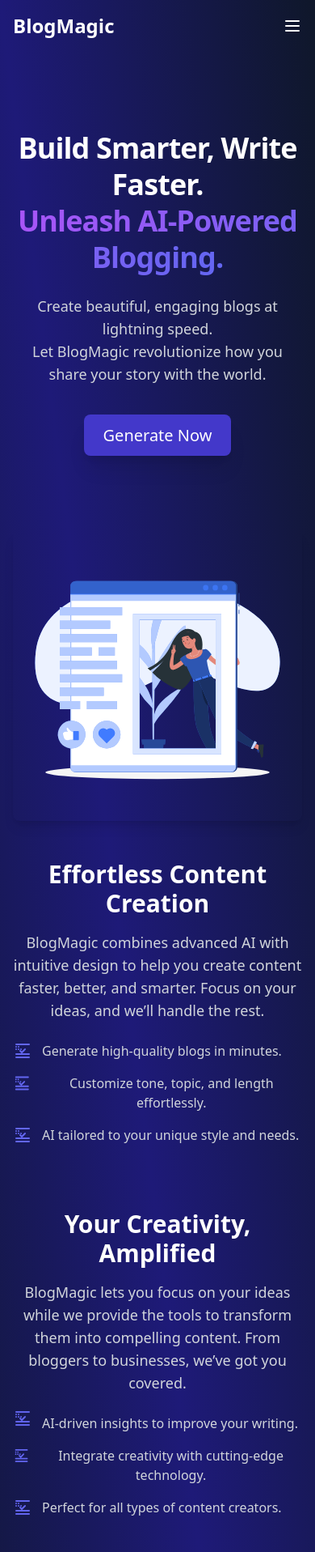
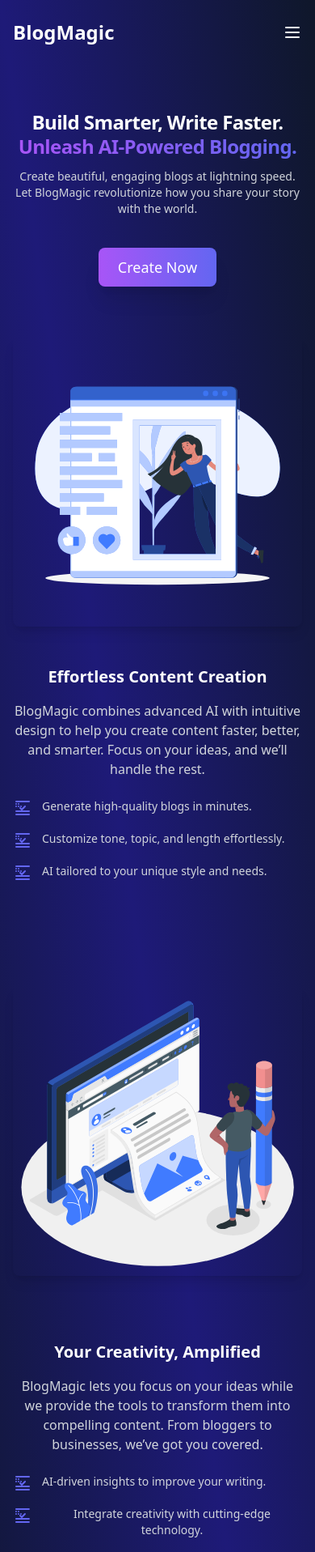
Before and after one commit to Ronit1808/BlogMagic, a React (Vite) app in the folder Frontend/: page / in a window 390 px wide. Shown: the top 1917 px of the page at 81% size. Built offline with nearby package versions, Linux system fonts and the light colour scheme.

Commit message:
changes to navbar and footer UI

```diff
--- a/Frontend/src/components/NavBar.jsx
+++ b/Frontend/src/components/NavBar.jsx
@@ -1,24 +1,34 @@
-import React, { useContext, useState } from "react";
-import { Link } from "react-router-dom";
+import React, { useContext, useState, useRef, useEffect } from "react";
+import { Link, useLocation } from "react-router-dom";
 import AuthContext from "./context/AuthContext";
+import useOutsideClick from "../../useOutsideClick";
 
 const NavBar = () => {
   const [isMenuOpen, setIsMenuOpen] = useState(false);
-  const {user , logoutUser} = useContext(AuthContext)
-  const isLoggedIn = !!user
+  const { user, logoutUser } = useContext(AuthContext);
+  const isLoggedIn = !!user;
 
+  const menuRef = useRef();
+  const buttonRef = useRef();
+  const location = useLocation();
+
+  // Close menu on route change
+  useEffect(() => {
+    setIsMenuOpen(false);
+  }, [location]);
+
+  // Use custom hook for outside clicks with exclusion
+  useOutsideClick(menuRef, () => setIsMenuOpen(false), [buttonRef]);
 
   return (
     <div className="Navbar">
-      <nav className=" text-white">
-        <div className="max-w-7xl mx-auto px-4 sm:px-6 lg:px-8">
+      <nav className="text-white">
+        <div className="max-w-7xl py-2 mx-auto px-4 sm:px-6 lg:px-8">
           <div className="flex justify-between h-16">
             {/* Logo */}
             <div className="flex items-center">
-              <Link to='/'>
-                <span className="text-2xl font-bold text-white">
-                  BlogMagic
-                </span>
+              <Link to="/">
+                <span className="text-2xl font-bold text-white">BlogMagic</span>
               </Link>
             </div>
 
@@ -26,37 +36,22 @@
             <div className="hidden sm:flex sm:space-x-6 items-center">
               {!isLoggedIn ? (
                 <>
-                  <Link
-                    to="/login"
-                    className="hover:text-indigo-500 transition duration-200"
-                  >
+                  <Link to="/login" className="hover:text-indigo-500 transition duration-200">
                     Login
                   </Link>
-                  <Link
-                    to="/register"
-                    className="hover:text-indigo-500 transition duration-200"
-                  >
+                  <Link to="/register" className="hover:text-indigo-500 transition duration-200">
                     Register
                   </Link>
                 </>
               ) : (
                 <>
-                  <Link
-                    to="/dashboard"
-                    className="hover:text-indigo-500 transition duration-200"
-                  >
+                  <Link to="/dashboard" className="hover:text-indigo-500 transition duration-200">
                     Dashboard
                   </Link>
-                  <Link
-                    to="/account"
-                    className="hover:text-indigo-500 transition duration-200"
-                  >
+                  <Link to="/account" className="hover:text-indigo-500 transition duration-200">
                     Account
                   </Link>
-                  <Link
-                    className="hover:text-indigo-500 transition duration-200"
-                    onClick={logoutUser}
-                  >
+                  <Link className="hover:text-indigo-500 transition duration-200" onClick={logoutUser}>
                     Logout
                   </Link>
                 </>
@@ -66,22 +61,19 @@
             {/* Mobile Menu Button */}
             <div className="sm:hidden flex items-center">
               <button
+                ref={buttonRef}
                 onClick={() => setIsMenuOpen(!isMenuOpen)}
                 className="text-white hover:text-indigo-500 focus:outline-none"
               >
-                <svg
-                  className="h-6 w-6"
-                  fill="none"
-                  viewBox="0 0 24 24"
-                  stroke="currentColor"
-                >
-                  <path
-                    strokeLinecap="round"
-                    strokeLinejoin="round"
-                    strokeWidth="2"
-                    d="M4 6h16M4 12h16M4 18h16"
-                  />
-                </svg>
+                {isMenuOpen ? (
+                  <svg className="h-6 w-6" fill="none" viewBox="0 0 24 24" stroke="currentColor">
+                    <path strokeLinecap="round" strokeLinejoin="round" strokeWidth={2} d="M6 18L18 6M6 6l12 12" />
+                  </svg>
+                ) : (
+                  <svg className="h-6 w-6" fill="none" viewBox="0 0 24 24" stroke="currentColor">
+                    <path strokeLinecap="round" strokeLinejoin="round" strokeWidth={2} d="M4 6h16M4 12h16M4 18h16" />
+                  </svg>
+                )}
               </button>
             </div>
           </div>
@@ -89,36 +81,27 @@
 
         {/* Mobile Dropdown Menu */}
         {isMenuOpen && (
-          <div className="sm:hidden">
+          <div ref={menuRef} className="sm:hidden">
             {!isLoggedIn ? (
               <>
-                <a
-                  href="/login"
-                  className="block px-4 py-2 text-white hover:bg-indigo-800"
-                >
+                <Link to="/login" className="block px-4 py-2 text-white hover:bg-indigo-800">
                   Login
-                </a>
-                <a
-                  href="/register"
-                  className="block px-4 py-2 text-white hover:bg-indigo-800"
-                >
+                </Link>
+                <Link to="/register" className="block px-4 py-2 text-white hover:bg-indigo-800">
                   Register
-                </a>
+                </Link>
               </>
             ) : (
               <>
-                <a
-                  href="/account"
-                  className="block px-4 py-2 text-white hover:bg-indigo-800"
-                >
+                <Link to="/dashboard" className="block px-4 py-2 text-white hover:bg-indigo-800">
+                  Dashboard
+                </Link>
+                <Link to="/account" className="block px-4 py-2 text-white hover:bg-indigo-800">
                   Account
-                </a>
-                <a
-                  href="/logout"
-                  className="block px-4 py-2 text-white hover:bg-indigo-800"
-                >
+                </Link>
+                <Link onClick={logoutUser} className="block px-4 py-2 text-white hover:bg-indigo-800">
                   Logout
-                </a>
+                </Link>
               </>
             )}
           </div>
--- a/Frontend/src/pages/home/DescriptionSection.jsx
+++ b/Frontend/src/pages/home/DescriptionSection.jsx
@@ -4,21 +4,21 @@
 const DescriptionSection = () => {
   return (
     <div className="text-white py-10 mb-10">
-      <div className="max-w-7xl mx-auto px-4 sm:px-6 lg:px-8 flex flex-col lg:flex-row items-center">
+      <div className="max-w-7xl mx-auto px-4 sm:px-6 lg:px-8 flex flex-col-reverse md:flex-row items-center">
         {/* Text Section */}
         <div className="w-full lg:w-1/2 lg:pr-12 text-center lg:text-left">
-          <h2 className="text-3xl sm:text-4xl font-bold">
+          <h2 className="text-xl sm:text-4xl font-bold">
             Your Creativity, Amplified
           </h2>
-          <p className="mt-4 text-lg text-gray-300">
+          <p className="mt-4 text-base sm:text-lg text-gray-300">
             BlogMagic lets you focus on your ideas while we provide the tools to
             transform them into compelling content. From bloggers to businesses,
             we’ve got you covered.
           </p>
-          <ul className="mt-6 space-y-4">
+          <ul className="mt-6 text-sm space-y-4">
             <li className="flex items-start">
               <svg
-                className="h-6 w-6 text-indigo-500 mr-3 animate-bounce"
+                className="h-6 w-6 text-indigo-500 mr-3 "
                 fill="none"
                 stroke="currentColor"
                 strokeWidth="2"
@@ -37,7 +37,7 @@
             </li>
             <li className="flex items-start">
               <svg
-                className="h-6 w-6 text-indigo-500 mr-3 animate-spinSlow"
+                className="h-6 w-6 text-indigo-500 mr-3 "
                 fill="none"
                 stroke="currentColor"
                 strokeWidth="2"
@@ -56,7 +56,7 @@
             </li>
             <li className="flex items-start">
               <svg
-                className="h-6 w-6 text-indigo-500 mr-3 animate-pulse"
+                className="h-6 w-6 text-indigo-500 mr-3 "
                 fill="none"
                 stroke="currentColor"
                 strokeWidth="2"
@@ -77,7 +77,7 @@
         </div>
 
         {/* Image Section */}
-        <div className="w-full lg:w-1/2 mt-12 lg:mt-0">
+        <div className="w-full mb-20 lg:w-1/2 mt-12 lg:mt-0">
           <img
             src={illustration2}
             alt="AI Writing Illustration"
--- a/Frontend/src/pages/home/FeaturesSection.jsx
+++ b/Frontend/src/pages/home/FeaturesSection.jsx
@@ -3,9 +3,8 @@
 
 const FeaturesSection = () => {
   return (
-    <div className="text-white py-10 mt-16">
-      <div className="max-w-7xl mx-auto px-4 sm:px-6 lg:px-8 flex flex-col lg:flex-row items-center">
-        {/* Image Section */}
+    <div className="text-white py-10 mt-8 sm:mt-16">
+      <div className="max-w-7xl mx-auto px-4 sm:px-6 lg:px-8 flex flex-col md:flex-row items-center">
         <div className="w-full lg:w-1/2 mb-12 lg:mb-0 group">
           <img
             src={illustration}
@@ -16,13 +15,13 @@
 
         {/* Text Section */}
         <div className="w-full lg:w-1/2 lg:pl-12 text-center lg:text-left">
-          <h2 className="text-3xl sm:text-4xl font-bold">
+          <h2 className="text-xl sm:text-4xl font-bold">
             Effortless Content Creation
           </h2>
-          <p className="mt-4 text-lg text-gray-300">
+          <p className="mt-4 text-base sm:text-lg text-gray-300">
             BlogMagic combines advanced AI with intuitive design to help you create content faster, better, and smarter. Focus on your ideas, and we’ll handle the rest.
           </p>
-          <ul className="mt-6 space-y-4">
+          <ul className="mt-6 text-sm sm:text-base space-y-4">
             <li className="flex items-start">
               <svg
                 className="h-6 w-6 text-indigo-500 mr-3"
--- a/Frontend/src/pages/home/HeroSection.jsx
+++ b/Frontend/src/pages/home/HeroSection.jsx
@@ -6,22 +6,21 @@
     <div className="text-white flex justify-center">
       <div className="max-w-7xl mx-auto px-4 sm:px-6 lg:px-8 text-center">
         {/* Heading Section */}
-        <h1 className="text-4xl sm:text-6xl font-bold tracking-tight leading-tight">
+        <h1 className="text-2xl sm:text-6xl font-bold tracking-tight leading-tight">
           Build Smarter, Write Faster. <br />
           <span className="bg-gradient-to-r from-purple-500 to-indigo-500 bg-clip-text text-transparent">Unleash AI-Powered Blogging.</span>
         </h1>
-        <p className="mt-6 text-lg sm:text-xl text-gray-300">
+        <p className="mt-3 sm:mt-6 text-sm sm:text-xl text-gray-300">
           Create beautiful, engaging blogs at lightning speed. <br/>
           Let BlogMagic revolutionize how you share your story with the world.
         </p>
 
-        {/* Generate Now Button */}
-                <div className="mt-12">
+          <div className="mt-12">
           <Link
             to="/create"
-            className="bg-indigo-700 hover:bg-gradient-to-r from-purple-500 to-indigo-500 text-white py-3 px-6 rounded-lg text-xl shadow-xl transition duration-300 transform hover:scale-105 hover:shadow-2xl"
+            className="bg-gradient-to-r from-purple-500 to-indigo-500 text-white py-3 px-6 rounded-lg text-lg shadow-xl transition duration-300 transform hover:scale-105 hover:shadow-2xl"
           >
-            Generate Now
+            Create Now
           </Link>
         </div>
 
--- a/Frontend/src/pages/home/Home.jsx
+++ b/Frontend/src/pages/home/Home.jsx
@@ -5,7 +5,7 @@
 
 const Home = () => {
   return (
-    <div className='mt-24'>
+    <div className='mt-14 sm:mt-24'>
         <HeroSection/>
         <FeaturesSection/>
         <DescriptionSection/>
--- a/Frontend/src/pages/user/Login.jsx
+++ b/Frontend/src/pages/user/Login.jsx
@@ -21,7 +21,7 @@
 
   return (
     <div className="min-h-screen flex items-center justify-center px-4">
-      <div className="bg-[#2b2779] p-8 rounded-lg shadow-lg max-w-md w-full">
+      <div className="bg-blue-700 p-8 rounded-lg shadow-lg max-w-md w-full">
         {/* Heading */}
         <h1 className="text-3xl font-bold text-white text-center">
           Welcome Back!
@@ -75,7 +75,7 @@
           <div className="mt-6">
             <button
               type="submit"
-              className="w-full bg-indigo-700 hover:bg-indigo-500 text-white py-3 px-6 rounded-lg text-lg shadow-lg transition duration-300 transform hover:scale-105"
+              className="w-full bg-gradient-to-r from-purple-500 to-indigo-500 hover:bg-indigo-500 text-white py-3 px-6 rounded-lg text-lg shadow-lg transition duration-300 transform hover:scale-105"
             >
               Login
             </button>
--- /dev/null
+++ b/Frontend/useOutsideClick.js
@@ -0,0 +1,20 @@
+import { useEffect } from 'react';
+
+const useOutsideClick = (ref, callback, excludeRefs = []) => {
+  useEffect(() => {
+    const handleClick = (event) => {
+      const isExcluded = excludeRefs.some((excludeRef) =>
+        excludeRef.current?.contains(event.target)
+      );
+
+      if (ref.current && !ref.current.contains(event.target) && !isExcluded) {
+        callback();
+      }
+    };
+
+    document.addEventListener('mousedown', handleClick);
+    return () => document.removeEventListener('mousedown', handleClick);
+  }, [ref, callback, excludeRefs]);
+};
+
+export default useOutsideClick;
```
Also changed, not shown: Frontend/src/components/Footer.jsx (+6 -6 lines).
